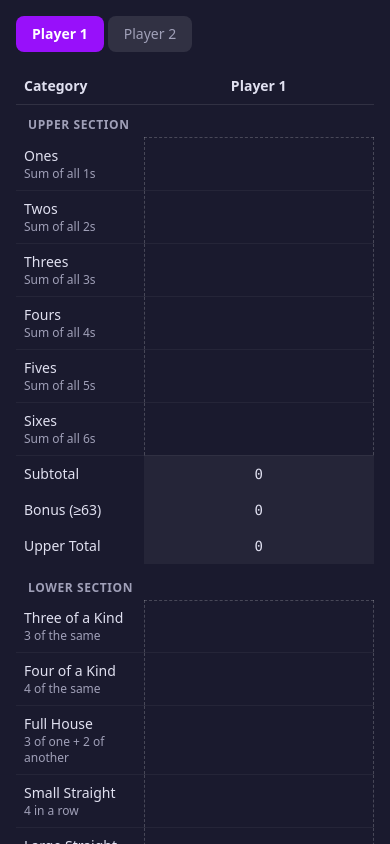
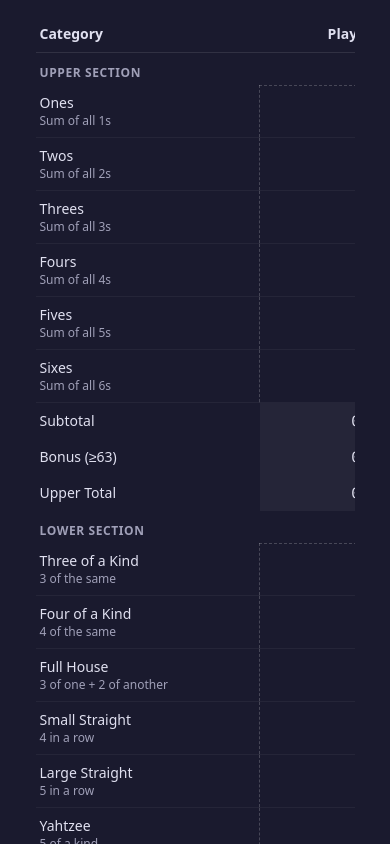
Before and after one commit to calebtgraves/Five-of-a-Kind-Scorecard, a Preact app: page / in a window 390 px wide. Both pictures are taken after a click on the button "Start Game". Shown: the top 844 px of the page. Built offline with nearby package versions, Linux system fonts and the light colour scheme.

Commit message:
Updated the ui to work better on web, but kinda broke it for mobile.

```diff
--- a/src/components/GameScreen.tsx
+++ b/src/components/GameScreen.tsx
@@ -39,7 +39,7 @@
     : '';
 
   return (
-    <div class="max-w-2xl mx-auto p-4">
+    <div class="max-w-[90vw] mx-auto p-4">
       {isGameOver && (
         <GameOverBanner
           players={state.players}
--- a/src/components/Scorecard.tsx
+++ b/src/components/Scorecard.tsx
@@ -1,8 +1,11 @@
-import { useState, useRef, useEffect } from 'preact/hooks';
+import { useRef, useEffect } from 'preact/hooks';
 import type { Player, PlayerScores, ScoreCategory } from '../types';
 import { UPPER_CATEGORIES, LOWER_CATEGORIES } from '../constants';
 import { computeTotals } from '../state/computeTotals';
 import { ScoreCell } from './ScoreCell';
+
+const CAT_COL = 'min-w-56 px-1';
+const CAT_COL_PX = 224;
 
 interface ScorecardProps {
   players: Player[];
@@ -18,7 +21,7 @@
 }) {
   return (
     <tr class={highlight ? 'bg-purple-600/20 font-bold' : 'bg-white/5'}>
-      <td class="px-2 py-2 text-sm sticky left-0 bg-bg z-10 w-32">{label}</td>
+      <td class={`${CAT_COL} py-2 text-sm sticky left-0 bg-bg z-10`}>{label}</td>
       {values.map((v) => (
         <td class="px-3 py-2 text-center font-mono">{v}</td>
       ))}
@@ -26,76 +29,88 @@
   );
 }
 
+function SectionHeader({ label, playerCount }: { label: string; playerCount: number }) {
+  return (
+    <tr>
+      <td class={`${CAT_COL} pt-3 pb-1 text-xs font-semibold text-text-muted uppercase tracking-wider sticky left-0 bg-bg z-10`}>
+        {label}
+      </td>
+      {Array.from({ length: playerCount }, () => (
+        <td />
+      ))}
+    </tr>
+  );
+}
+
 export function Scorecard({ players, scores, isGameOver, onCellTap }: ScorecardProps) {
-  const [activeTab, setActiveTab] = useState(0);
-  const tabBarRef = useRef<HTMLDivElement>(null);
-
-  const showTabs = players.length > 1;
+  const scrollRef = useRef<HTMLDivElement>(null);
+  const totals = scores.map((ps) => computeTotals(ps.categories));
 
   useEffect(() => {
-    const el = tabBarRef.current;
+    const el = scrollRef.current;
     if (!el) return;
 
+    let target = el.scrollLeft;
+    let rafId = 0;
+
+    const step = () => {
+      const diff = target - el.scrollLeft;
+      if (Math.abs(diff) < 1) {
+        el.scrollLeft = target;
+        rafId = 0;
+        return;
+      }
+      el.scrollLeft += diff * 0.35;
+      rafId = requestAnimationFrame(step);
+    };
+
     const handleWheel = (e: WheelEvent) => {
-      if (e.deltaY === 0) return;
+      if (el.scrollWidth <= el.clientWidth) return;
+      const rect = el.getBoundingClientRect();
+      if (e.clientX - rect.left > CAT_COL_PX) {
         e.preventDefault();
-      el.scrollLeft += e.deltaY;
+        const max = el.scrollWidth - el.clientWidth;
+        target = Math.max(0, Math.min(max, target + e.deltaY));
+        if (!rafId) rafId = requestAnimationFrame(step);
+      }
+    };
+
+    const syncTarget = () => {
+      if (!rafId) target = el.scrollLeft;
     };
 
     el.addEventListener('wheel', handleWheel, { passive: false });
-    return () => el.removeEventListener('wheel', handleWheel);
-  }, [showTabs]);
-  const visiblePlayers = showTabs ? [players[activeTab]] : players;
-  const visibleScores = showTabs ? [scores[activeTab]] : scores;
-  const totals = visibleScores.map((ps) => computeTotals(ps.categories));
+    el.addEventListener('scroll', syncTarget);
+    return () => {
+      el.removeEventListener('wheel', handleWheel);
+      el.removeEventListener('scroll', syncTarget);
+      if (rafId) cancelAnimationFrame(rafId);
+    };
+  }, []);
 
   return (
-    <div>
-      {showTabs && (
-        <div ref={tabBarRef} class="flex gap-1 overflow-x-auto scrollbar-subtle mb-3 pb-1">
-          {players.map((p, i) => (
-            <button
-              key={p.id}
-              onClick={() => setActiveTab(i)}
-              class={`px-4 py-2 rounded-lg text-sm whitespace-nowrap transition-colors cursor-pointer ${
-                i === activeTab
-                  ? 'bg-purple-600 text-white font-semibold'
-                  : 'bg-white/10 text-text-muted hover:bg-white/15'
-              }`}
-            >
-              {p.name}
-            </button>
-          ))}
-        </div>
-      )}
-
-      <div class="overflow-x-auto">
-        <table class="w-full border-collapse text-sm">
+    <div ref={scrollRef} class="overflow-x-auto scrollbar-subtle">
+      <table class="border-collapse text-sm">
         <thead>
           <tr class="border-b border-white/10">
-              <th class="px-2 py-2 text-left sticky left-0 bg-bg z-10 w-32">Category</th>
-              {visiblePlayers.map((p) => (
-                <th class="px-3 py-2 text-center min-w-24">{p.name}</th>
+            <th class={`${CAT_COL} py-2 text-left sticky left-0 bg-bg z-10`}>Category</th>
+            {players.map((p) => (
+              <th class="px-3 py-2 text-center min-w-48">{p.name}</th>
             ))}
           </tr>
         </thead>
         <tbody>
-            {/* Upper Section */}
-            <tr>
-              <td colSpan={visiblePlayers.length + 1} class="px-3 pt-3 pb-1 text-xs font-semibold text-text-muted uppercase tracking-wider">
-                Upper Section
-              </td>
-            </tr>
+          <SectionHeader label="Upper Section" playerCount={players.length} />
           {UPPER_CATEGORIES.map((cat) => (
             <tr class="border-b border-white/5">
-                <td class="px-2 py-2 sticky left-0 bg-bg z-10 w-32">
+              <td class={`${CAT_COL} py-2 sticky left-0 bg-bg z-10`}>
                 <div>{cat.label}</div>
                 <div class="text-xs text-text-muted">{cat.shortDescription}</div>
               </td>
-                {visibleScores.map((ps, i) => (
+              {scores.map((ps, i) => (
                 <ScoreCell
                   value={ps.categories[cat.key]}
-                    onTap={() => onCellTap(visiblePlayers[i].id, cat.key)}
+                  onTap={() => onCellTap(players[i].id, cat.key)}
                   isGameOver={isGameOver}
                 />
               ))}
@@ -105,22 +120,17 @@
           <TotalRow label="Bonus (≥63)" values={totals.map((t) => t.upperBonus)} />
           <TotalRow label="Upper Total" values={totals.map((t) => t.upperTotal)} />
 
-            {/* Lower Section */}
-            <tr>
-              <td colSpan={visiblePlayers.length + 1} class="px-3 pt-4 pb-1 text-xs font-semibold text-text-muted uppercase tracking-wider">
-                Lower Section
-              </td>
-            </tr>
+          <SectionHeader label="Lower Section" playerCount={players.length} />
           {LOWER_CATEGORIES.map((cat) => (
             <tr class="border-b border-white/5">
-                <td class="px-2 py-2 sticky left-0 bg-bg z-10 w-32">
+              <td class={`${CAT_COL} py-2 sticky left-0 bg-bg z-10`}>
                 <div>{cat.label}</div>
                 <div class="text-xs text-text-muted">{cat.shortDescription}</div>
               </td>
-                {visibleScores.map((ps, i) => (
+              {scores.map((ps, i) => (
                 <ScoreCell
                   value={ps.categories[cat.key]}
-                    onTap={() => onCellTap(visiblePlayers[i].id, cat.key)}
+                  onTap={() => onCellTap(players[i].id, cat.key)}
                   isGameOver={isGameOver}
                 />
               ))}
@@ -131,6 +141,5 @@
         </tbody>
       </table>
     </div>
-    </div>
   );
 }
--- a/src/components/SetupScreen.tsx
+++ b/src/components/SetupScreen.tsx
@@ -24,10 +24,11 @@
 
   const startGame = () => {
     const players: Player[] = Array.from({ length: playerCount }, (_, i) => ({
-      id: crypto.randomUUID(),
+      id: Math.random().toString(36).slice(2) + Date.now().toString(36),
       name: names[i].trim() || `Player ${i + 1}`,
     }));
     dispatch({ type: 'START_GAME', players });
+    window.scrollTo(0, 0);
   };
 
   return (
```
Also changed, not shown: .claude/settings.local.json (added). Lines whose indentation alone changed are shown as unchanged.
